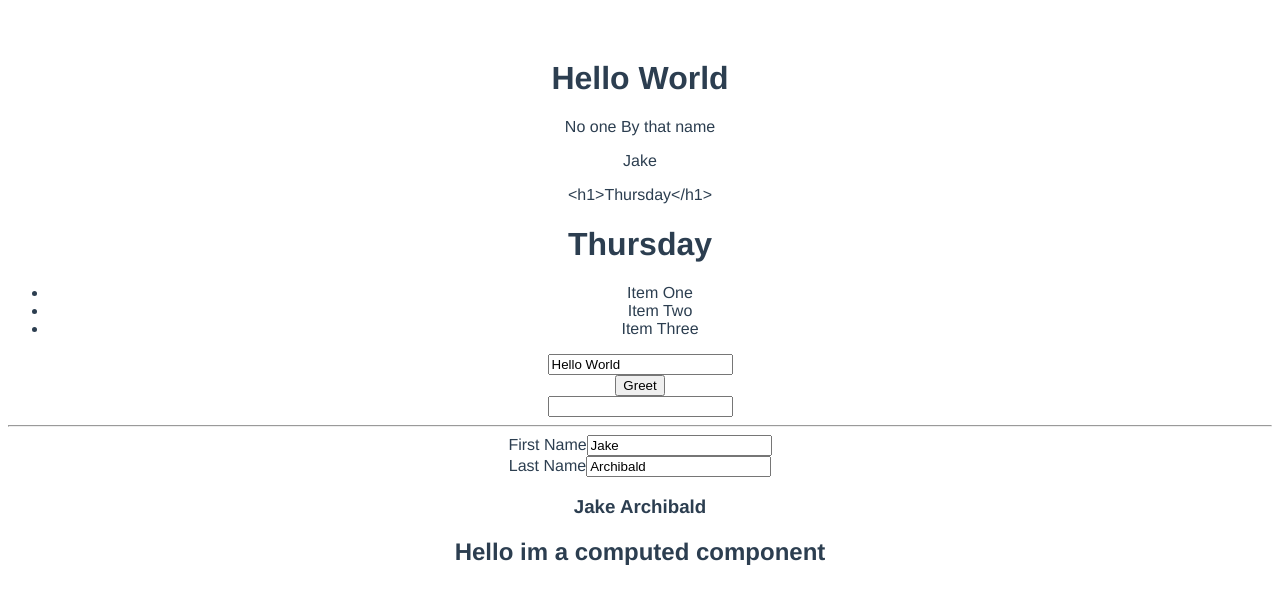
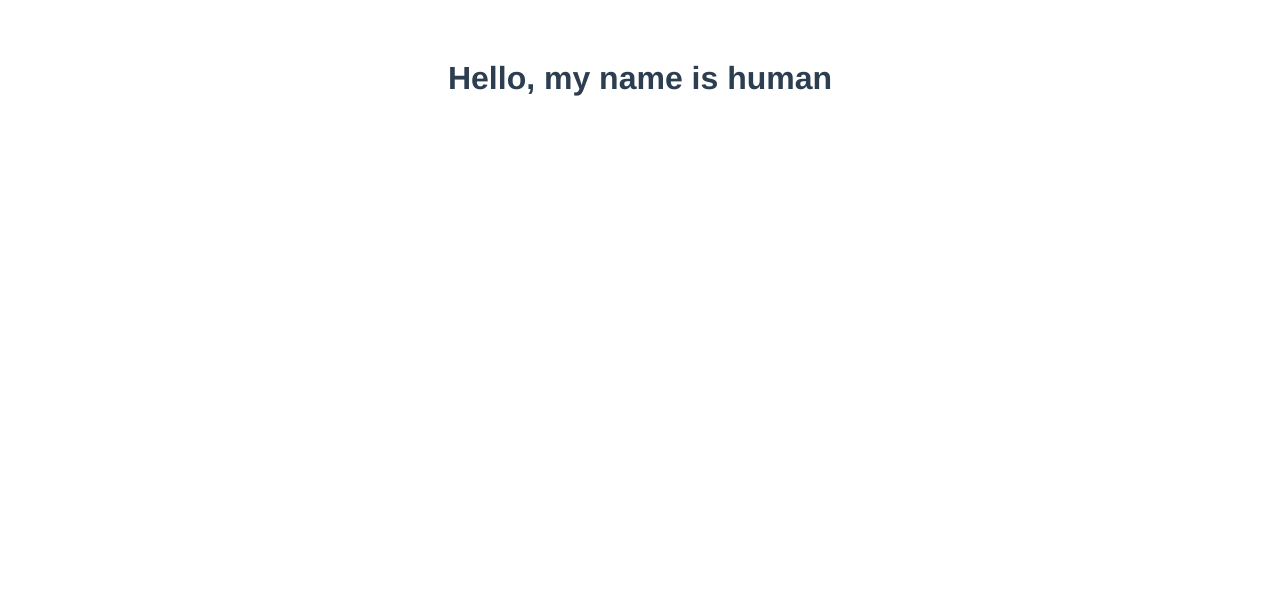
Before and after one commit to ParamosManuver/leap, a Vue app: page / in a window 1280 px wide. Shown: the top 604 px of the page. Built offline with nearby package versions, Linux system fonts and the light colour scheme.

Commit message:
Added Users Component

```diff
--- a/src/App.vue
+++ b/src/App.vue
@@ -1,18 +1,19 @@
 <template>
   <div id="app">
-    <test msg='Hello im a computed component'></test>
+    <users></users>
   </div>
 </template>
 
 <script>
 import Test from './components/Test';
+import Users from './components/Users';
 
 // Export defaullt component with name App
 export default {
   name: 'App',
   // Include other components
   components: {
-    Test
+    Test, Users
   }
 }
 </script>
--- /dev/null
+++ b/src/components/Users.vue
@@ -0,0 +1,18 @@
+<template>
+    <div class="users">
+        <h1>Hello, my name is human</h1>
+    </div>
+</template>
+
+<script>
+export default {
+  name: "Users",
+
+  data() {
+    return {};
+  }
+};
+</script>
+
+<style scoped>
+</style>
```
